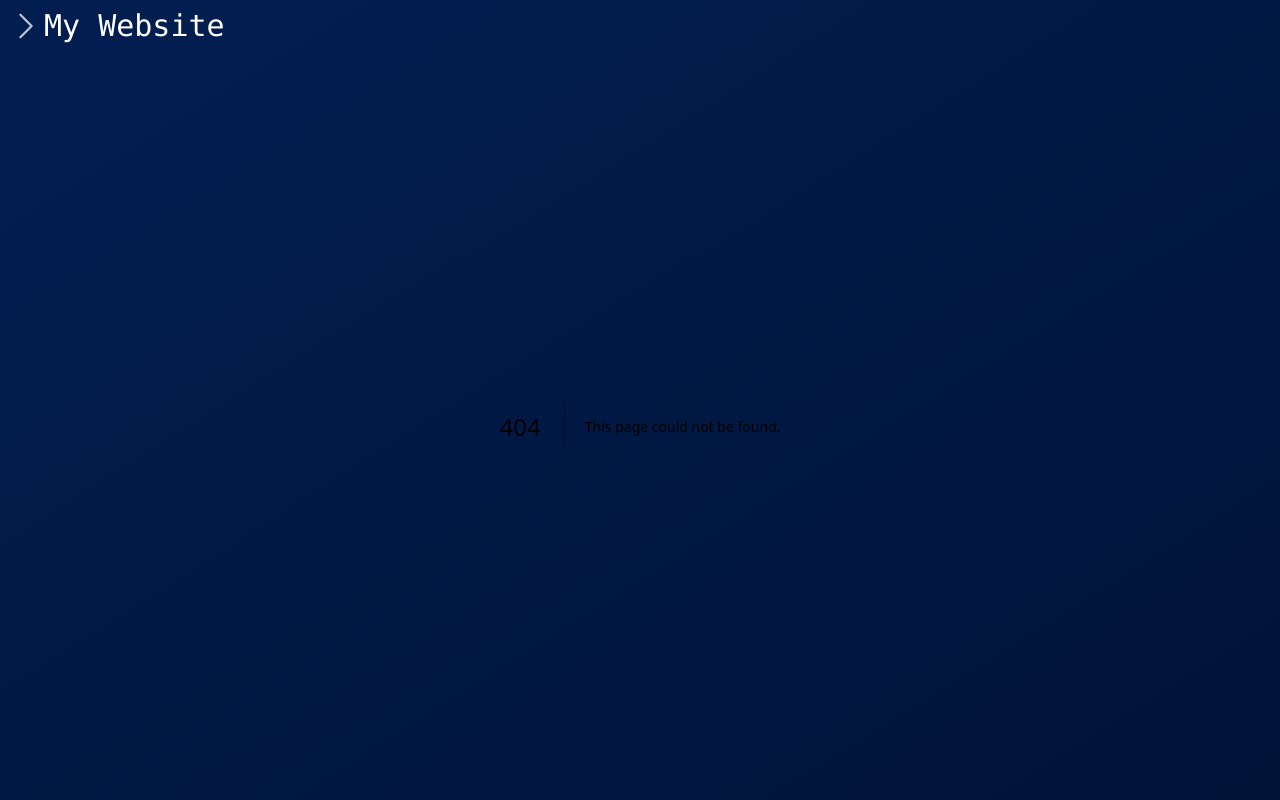
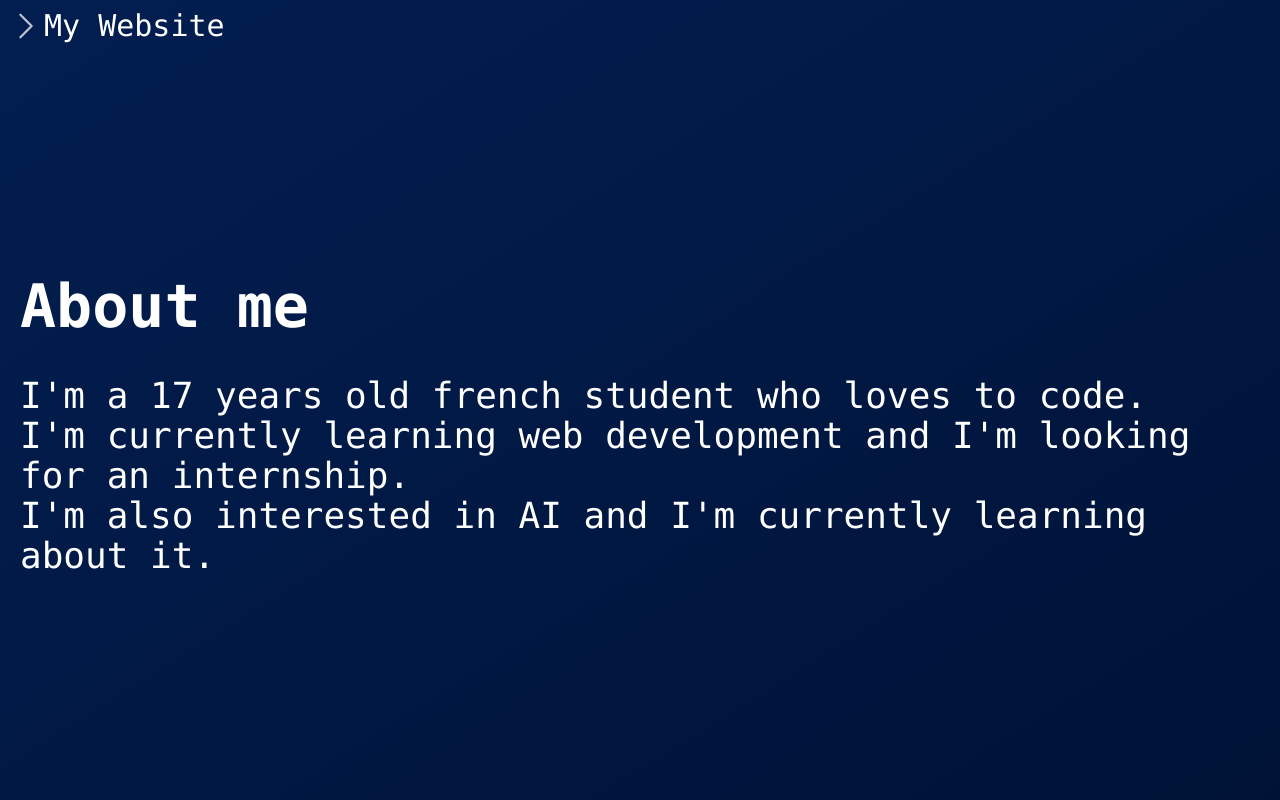
Before and after one commit to tomblancdev/my-website, a Next.js app: page /about in a window 1280 px wide. Before the commit this address had no page. Built offline with nearby package versions, Linux system fonts and the light colour scheme.

Commit message:
Initializing about page

```diff
--- /dev/null
+++ b/pages/about.tsx
@@ -0,0 +1,21 @@
+export default function About() {
+  return (
+    <div className="h-full w-full flex flex-col items-center justify-center p-5 select-none">
+      <div className="text-white">
+        <h1 className="text-4xl md:text-6xl font-bold">About me</h1>
+        <div className="mt-10">
+          <h1 className="text-2xl md:text-4xl">
+            I'm a 17 years old french student who loves to code.
+          </h1>
+          <h1 className="text-2xl md:text-4xl">
+            I'm currently learning web development and I'm looking for an
+            internship.
+          </h1>
+          <h1 className="text-2xl md:text-4xl">
+            I'm also interested in AI and I'm currently learning about it.
+          </h1>
+        </div>
+      </div>
+    </div>
+  );
+}
```
